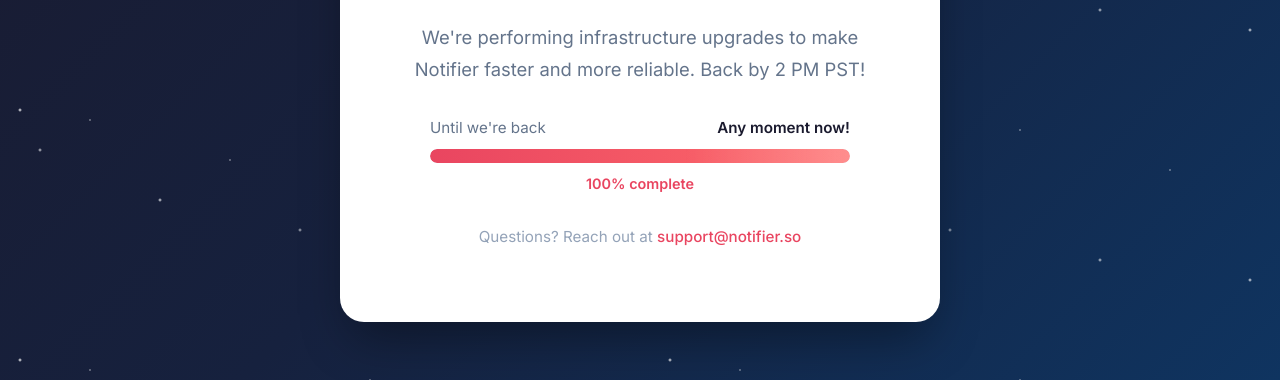
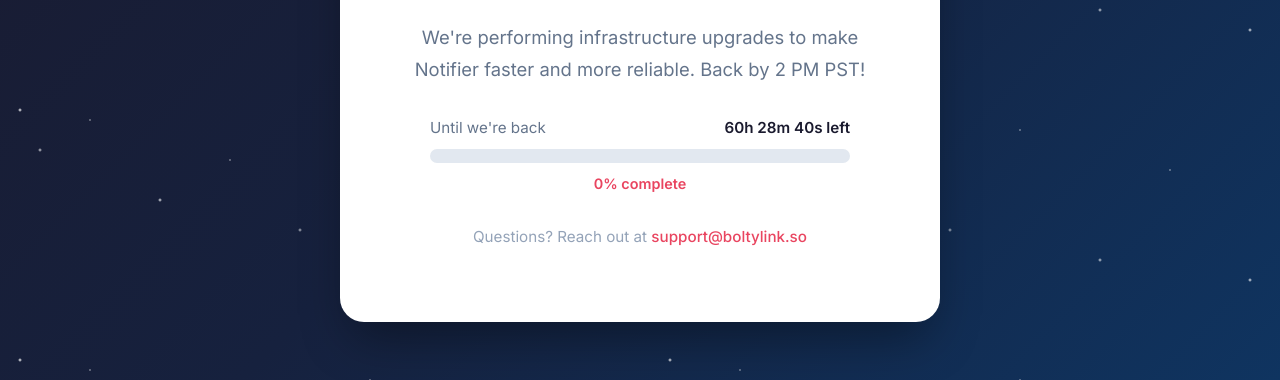
Before and after one commit to alucaz/maintpage, a plain HTML site: page index.html in a window 1280 px wide. Shown: the part 420-800 px from the top of the page. Drawn offline with Linux system fonts and the light colour scheme.

Commit message:
Update index.html

```diff
--- a/index.html
+++ b/index.html
@@ -283,15 +283,15 @@
         </div>
 
         <p class="footer-text">
-            Questions? Reach out at <a href="mailto:support@notifier.so">support@notifier.so</a>
+            Questions? Reach out at <a href="mailto:support@boltylink.so">support@boltylink.so</a>
         </p>
     </div>
 
     <script>
         function updateProgress() {
             // Maintenance window: Monday Jan 5, 2026 from 8 AM PST to 2 PM PST
-            const startTime = new Date('2026-01-05T08:00:00-08:00').getTime();
-            const endTime = new Date('2026-01-05T14:00:00-08:00').getTime();
+            const startTime = new Date('2026-11-21T08:00:00-08:00').getTime();
+            const endTime = new Date('2026-11-23T14:00:00-08:00').getTime();
             const now = Date.now();
 
             const totalDuration = endTime - startTime;
```
